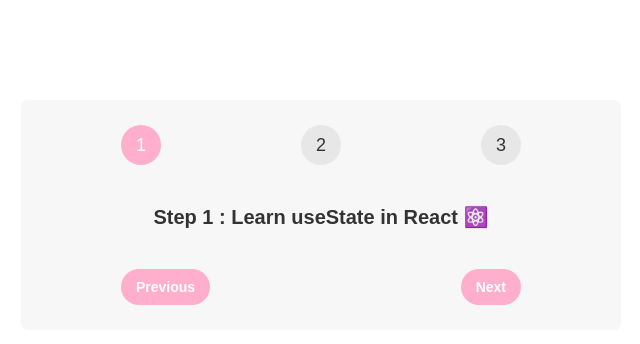
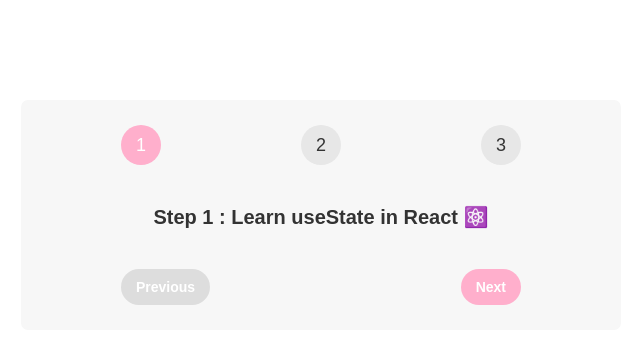
Before and after one commit to ainunnfh/04-steps, a React (Create React App) app: page / in a window 1280 px wide. Shown: the top 344 px of the page, without its empty margins (319-959 px from the left). Built offline with nearby package versions, Linux system fonts and the light colour scheme.

Commit message:
create condition for button step

```diff
--- a/src/App.js
+++ b/src/App.js
@@ -17,6 +17,9 @@ export default function App() {
     if (step < 3) setStep(step + 1);
   }
 
+  const disabledStepsPrev = step <= 1 ? "#d9d9d9d9" : "#ffafcc";
+  const disabledStepsNext = step >= 3 ? "#d9d9d9d9" : "#ffafcc";
+
   return (
     <div className="steps">
       <div className="numbers">
@@ -29,13 +32,16 @@ export default function App() {
       </p>
       <div className="buttons">
         <button
-          style={{ backgroundColor: "#ffafcc", color: "white" }}
+          style={{
+            backgroundColor: `${disabledStepsPrev}`,
+            color: "white",
+          }}
           onClick={handlePrev}
         >
           Previous
         </button>
         <button
-          style={{ backgroundColor: "#ffafcc", color: "white" }}
+          style={{ backgroundColor: `${disabledStepsNext}`, color: "white" }}
           onClick={handleNext}
         >
           Next
```
